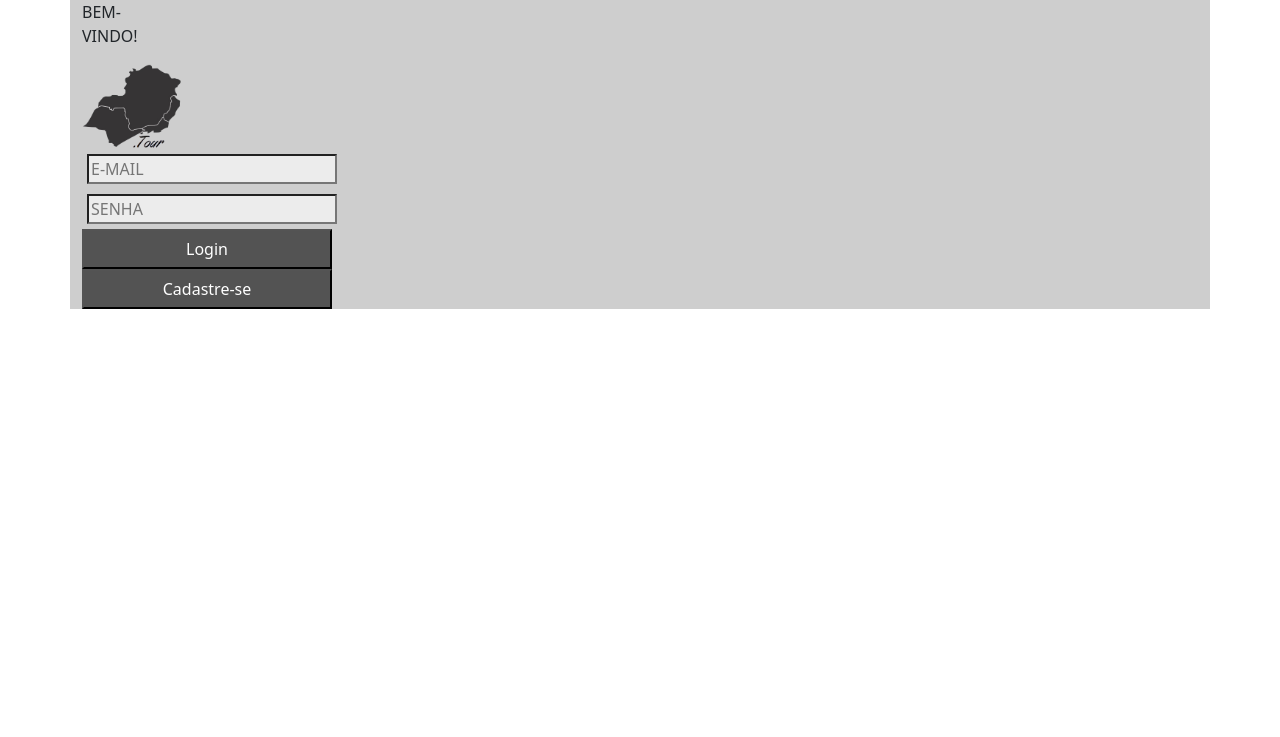
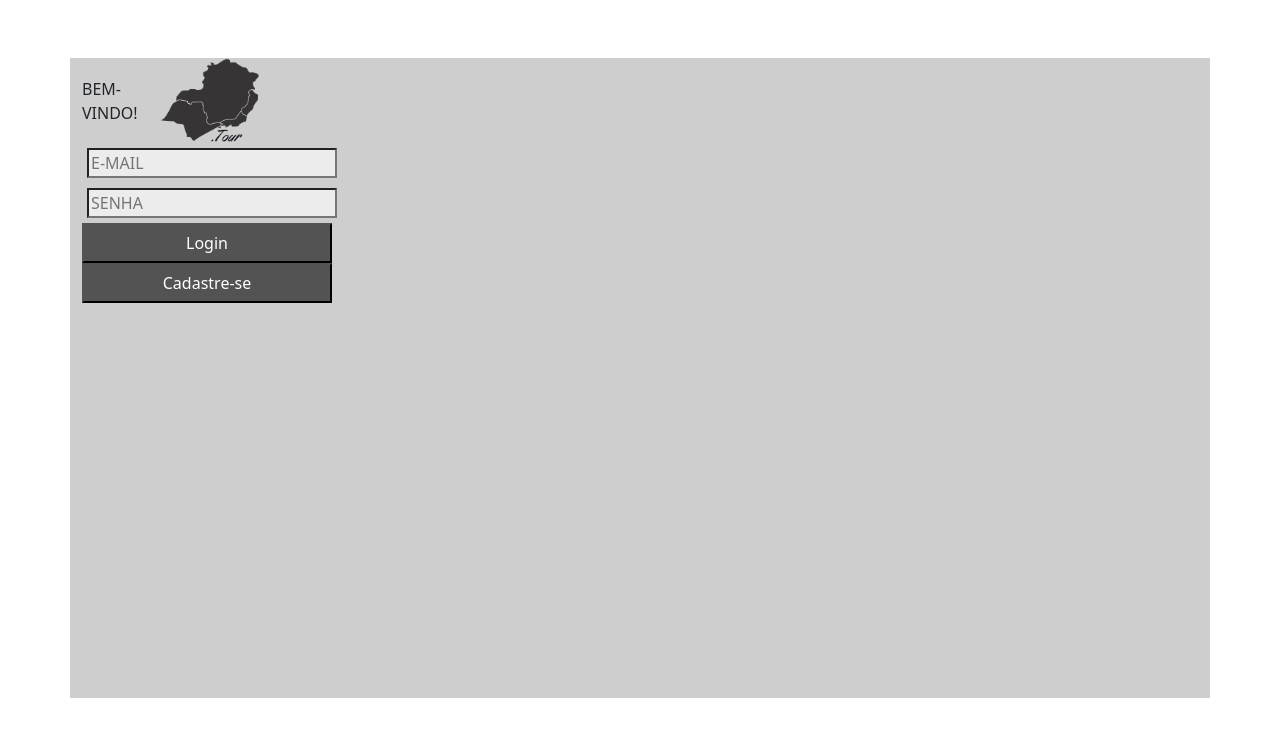
Before and after one commit to gfpig/sudestour, a PHP site: page /paginas/login.html in a window 1280 px wide. Shown: the top 737 px of the page. Run offline with PHP 8.4, Linux system fonts and the light colour scheme.

Commit message:
continuação login + adicionando fonte

```diff
--- a/paginas/login.html
+++ b/paginas/login.html
@@ -3,7 +3,7 @@
 <head>
     <meta charset="UTF-8">
     <meta http-equiv="X-UA-Compatible" content="IE=edge">
-    <meta name="viewport" content="width=, initial-scale=1.0">
+    <meta name="viewport" content="width=100%, initial-scale=1.0">
     <title>Descubra o melhor lugar para você - Sudestour</title>
     <link rel="stylesheet" href="../style_login.css">
     <link href="https://cdn.jsdelivr.net/npm/bootstrap@5.3.0-alpha3/dist/css/bootstrap.min.css" rel="stylesheet" integrity="sha384-KK94CHFLLe+nY2dmCWGMq91rCGa5gtU4mk92HdvYe+M/SXH301p5ILy+dN9+nJOZ" crossorigin="anonymous">
@@ -15,11 +15,9 @@
     <div class="container">
         <div class="container-teste">
             <div class="c-bemvindo">
-                <p>BEM-VINDO!</p>
+                BEM-VINDO!
             </div>
-            <div class="logo">
                 <img src="../images/logos/sudestour_logo.png" width="100" height="85">
-            </div>
         </div>
         <div class="c-inputs">
             <input class="text" placeholder="E-MAIL"><br>
--- a/style_login.css
+++ b/style_login.css
@@ -1,20 +1,41 @@
+@font-face {
+    font-family: 'League_Spartan';
+    src: url(../fontes/LeagueSpartan-VariableFont_wght.ttf) format('ttf');
+}
+
+html {
+    height: 80%;
+}
+
+body {
+    background-color: #11d6dd;
+    height: 100%;
+}
+
 .container {
-    float: center;
+    /*float: center; */
     background-color: #CECECE;
-    min-width: 500px;
-    min-height: fit-content;
+    max-width:50px;
+    height:100%;
+    margin-top: 4.5%;
 }
 
 .container-teste {
-    display: inline-block;
+    display: inline-flex;
 }
 
 .c-bemvindo {
-    height: 80%;
-    width: 60%;
+    height: 50%;
+    width: 40%;
+    margin-top: 10%;
+}
+
+.c-inputs {
+    width: 30%;
 }
 
 .c-buttons {
+    width: 30%;
     float:center;
 }
 
```
Also changed, not shown: fontes/LeagueSpartan-VariableFont_wght.ttf (added).
